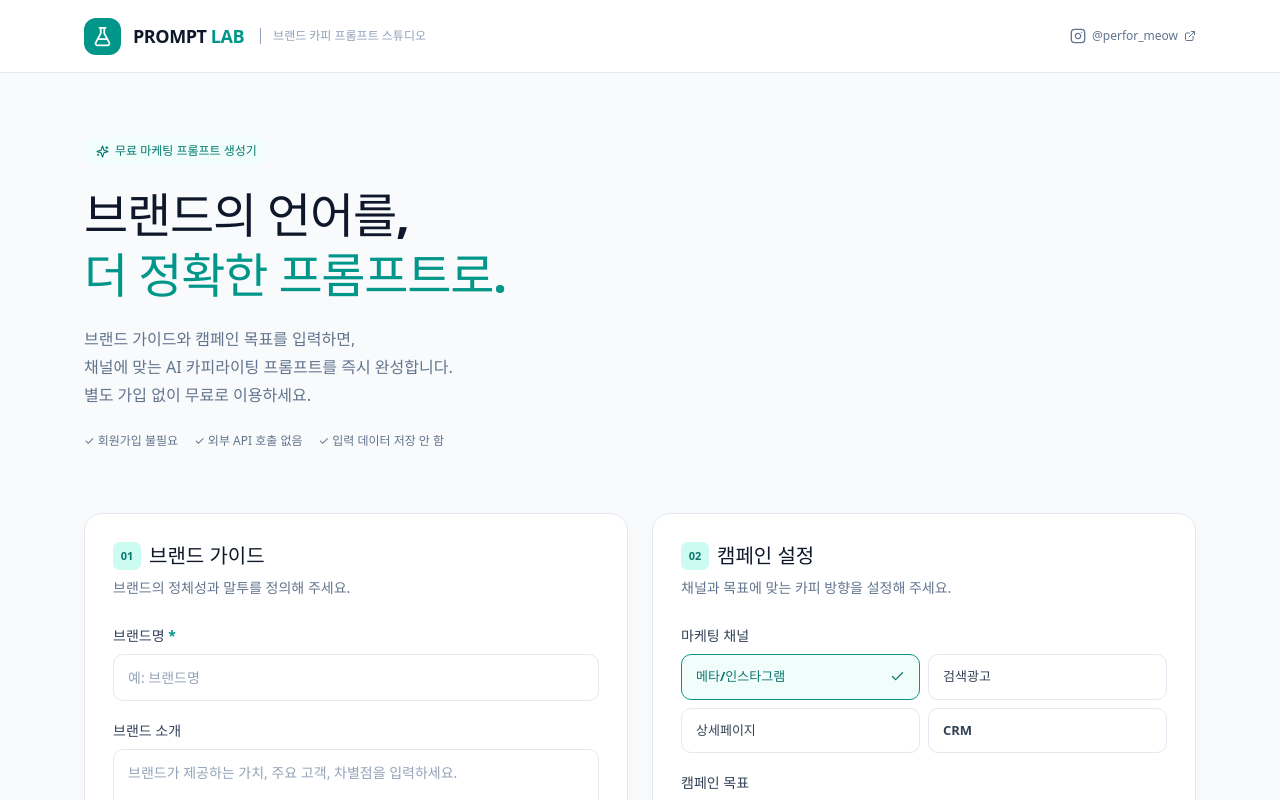
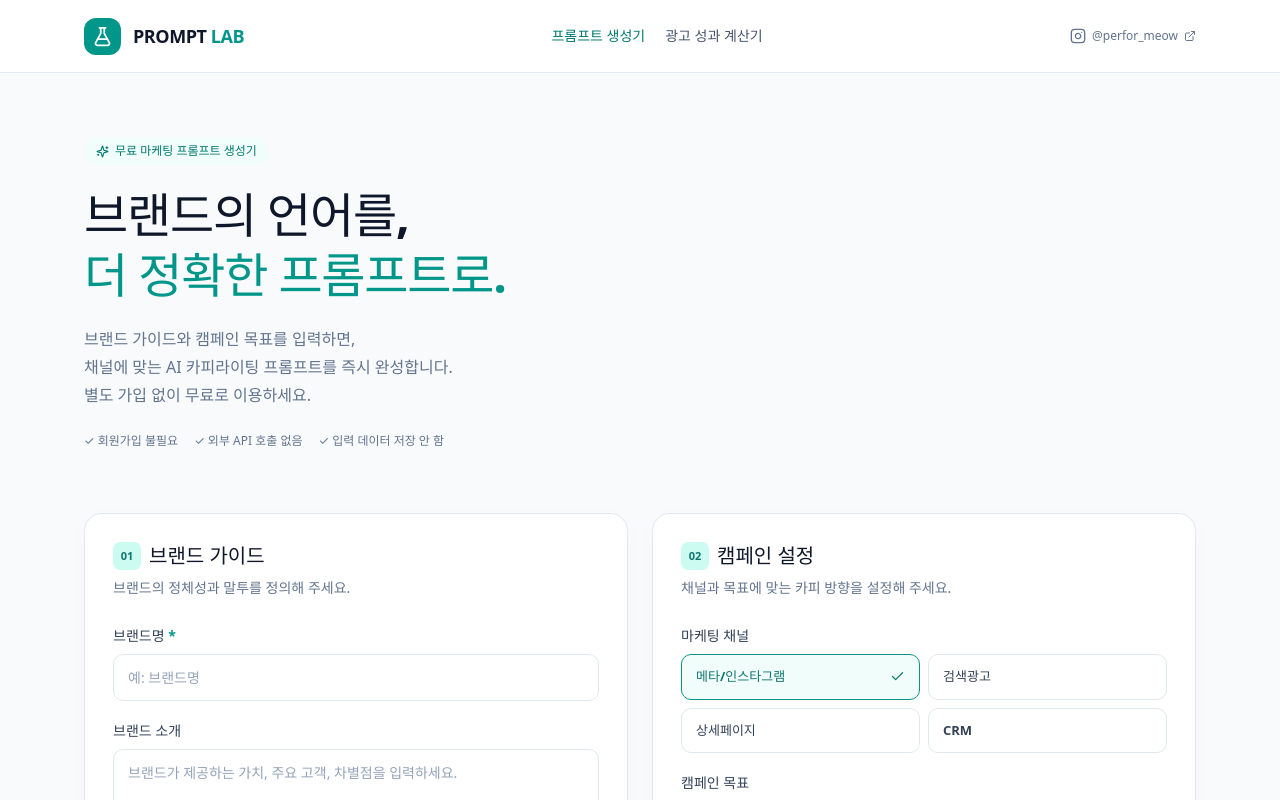
Before and after one commit to gysim-dev/prompt-lab, a React (Vite) app: page / in a window 1280 px wide. Shown: the top 800 px of the page. Built offline with nearby package versions, Linux system fonts and the light colour scheme.

Commit message:
Refactor header section in App.tsx

```diff
--- a/src/App.tsx
+++ b/src/App.tsx
@@ -180,11 +180,14 @@ export default function App() {
       {/* ======================================================
           HEADER
       ====================================================== */}
+  <header className="border-b border-slate-200 bg-white">
+    <div className="mx-auto max-w-6xl px-5 min-h-18 flex flex-wrap items-center justify-between gap-4 py-3">
 
-      <header className="border-b border-slate-200 bg-white">
-        <div className="mx-auto max-w-6xl px-5 h-18 flex items-center justify-between">
-
-          <div className="flex items-center gap-3">
+      {/* 로고 */}
+      <a
+        href="https://www.prompt-lab.shop/"
+        className="flex items-center gap-3"
+      >
         <div className="rounded-xl bg-teal-600 p-2 text-white">
           <FlaskConical size={21} />
         </div>
@@ -192,20 +195,38 @@ export default function App() {
         <span className="text-lg font-extrabold tracking-tight">
           PROMPT <span className="text-teal-600">LAB</span>
         </span>
+      </a>
 
-            <span className="hidden sm:inline text-xs text-slate-400 border-l pl-3 ml-1">
-              브랜드 카피 프롬프트 스튜디오
-            </span>
-          </div>
+      {/* 메뉴 */}
+      <nav
+        aria-label="주요 서비스"
+        className="flex items-center gap-5"
+      >
+        <a
+        href="https://www.prompt-lab.shop/"
+        className="text-sm font-semibold text-teal-700"
+        >
+        프롬프트 생성기
+        </a>
 
-          <a href="https://www.instagram.com/perfor_meow/"
+        <a
+          href="https://gysim-dev.github.io/ad-calculator/"
+          className="text-sm text-slate-600 hover:text-teal-600"
+        >
+          광고 성과 계산기
+        </a>
+      </nav>
+
+      {/* 인스타그램 */}
+      <a
+        href="https://www.instagram.com/perfor_meow/"
         target="_blank"
         rel="noopener noreferrer"
         aria-label="Instagram @perfor_meow 프로필 방문"
-            className="flex items-center gap-1.5 text-xs text-slate-500 hover:text-teal-600">
-
+        className="flex items-center gap-1.5 text-xs text-slate-500 hover:text-teal-600"
+      >
         <Instagram size={16} />
-            <span>@perfor_meow</span>
+        <span className="hidden sm:inline">@perfor_meow</span>
         <ExternalLink size={12} />
       </a>
 
```
Lines whose indentation alone changed are shown as unchanged.
